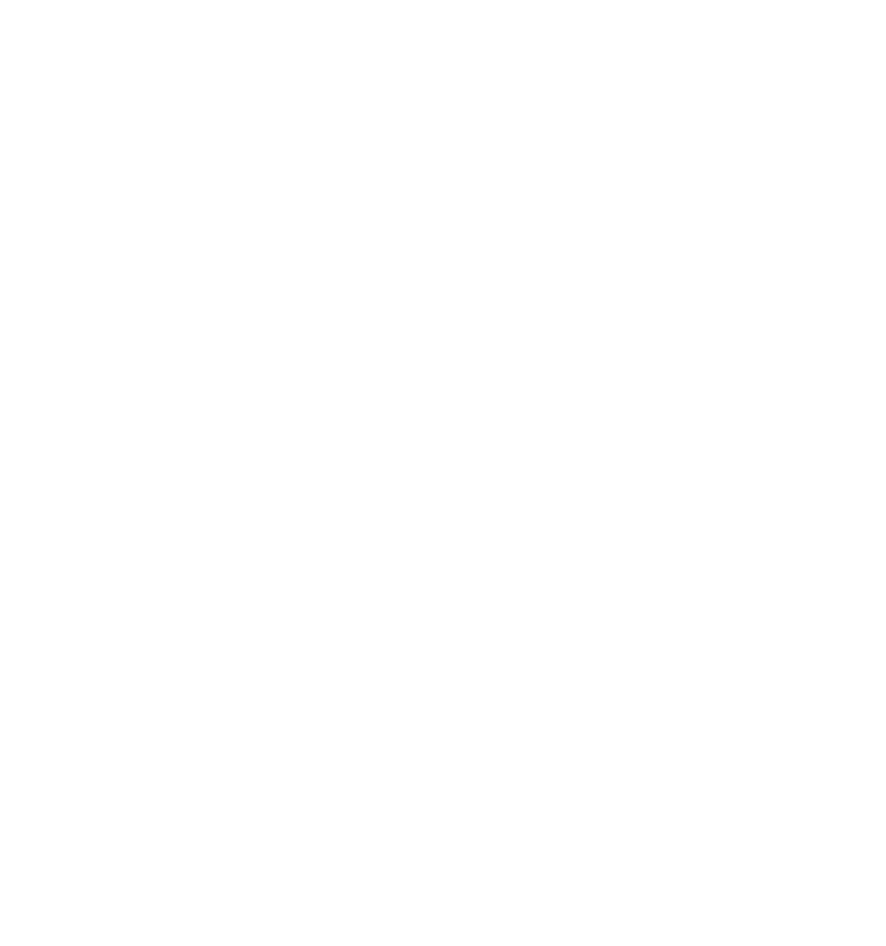
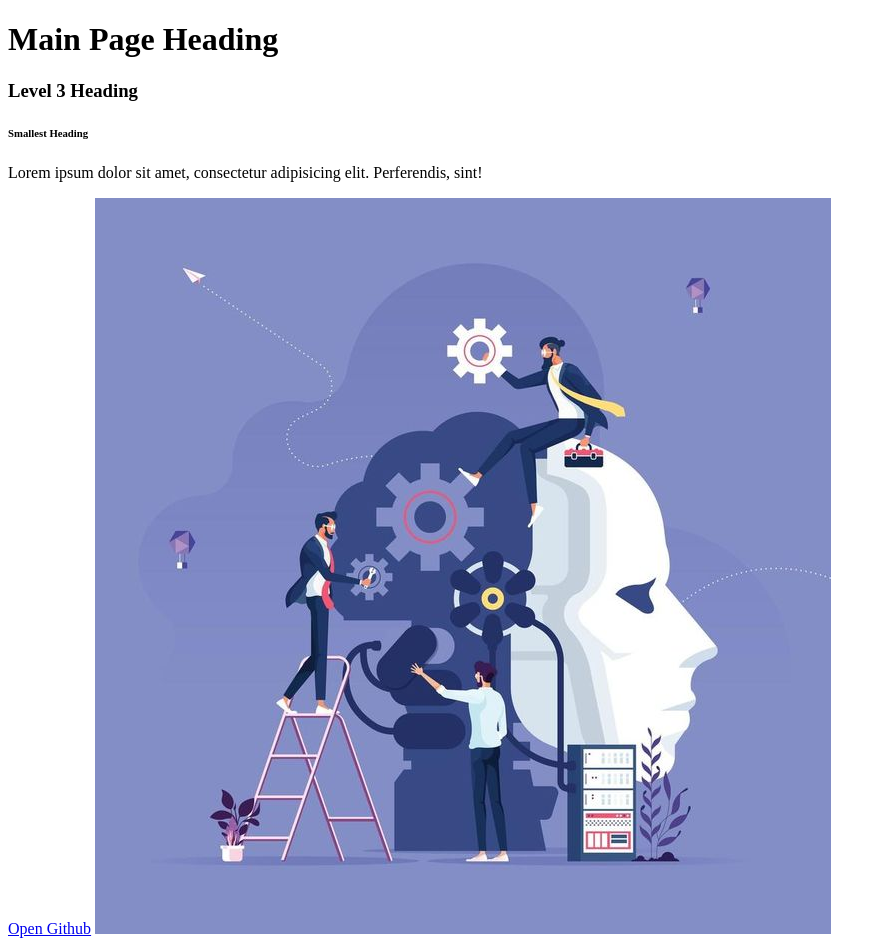
Before and after one commit to AyushSingh2306/Section-1, a plain HTML site: page index.html in a window 1280 px wide. Shown: the whole page, without its empty margins (0-886 px from the left). Before the commit the page ends 800 px from the top, so only its background shows below. Drawn offline with Linux system fonts and the light colour scheme.

Commit message:
basic tags

```diff
--- a/index.html
+++ b/index.html
@@ -7,5 +7,15 @@
 </head>
 <body>
 
+    <h1>Main Page Heading</h1>
+    <h3>Level 3 Heading</h3>
+    <h6>Smallest Heading</h6>
+
+    <p>Lorem ipsum dolor sit amet, consectetur adipisicing elit. Perferendis, sint!</p>
+
+    <a href="https://github.com/" target="_blank">Open Github</a>
+
+    <img src="Download Business team creating artificial intelligence-Machine learning and artificial intelligence concept for free.jpg" alt="">
+
 </body>
 </html>
```
Also changed, not shown: Download Business team creating artificial intelligence-Machine learning and artificial intelligence concept for free.jpg (added).
